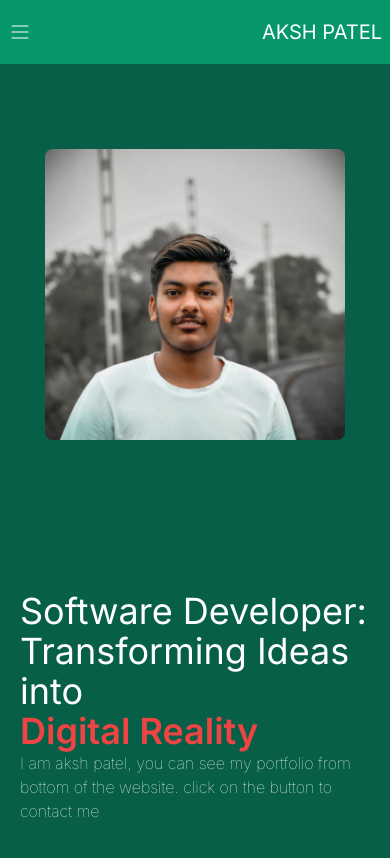
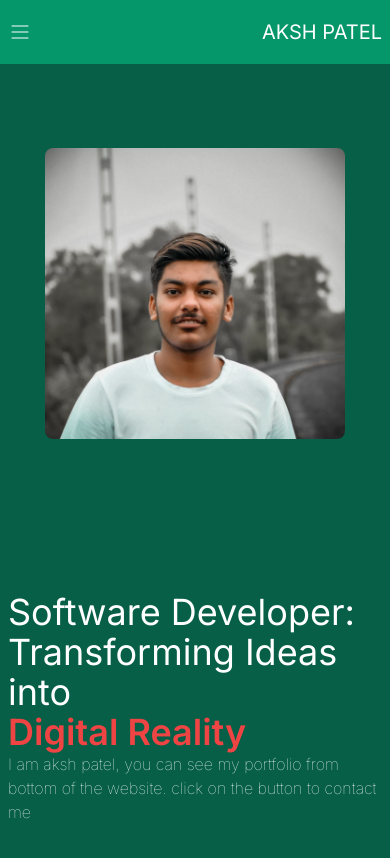
Before and after one commit to akshpatell/portfolio, a Next.js app: page / in a window 390 px wide. Shown: the top 858 px of the page. Built offline with nearby package versions, Linux system fonts and the light colour scheme.

Commit message:
header and male components changes

```diff
--- a/src/components/Header/index.jsx
+++ b/src/components/Header/index.jsx
@@ -41,7 +41,7 @@ const Header = () => {
               strokeLinecap="round"
               strokeLinejoin="round"
               strokeWidth={1}
-              d="M4 6h16M4 12h16M4 18h16"
+              d="M6 18L18 6M6 6l12 12"
             />
           </svg>
         ) : (
--- a/src/components/Male/index.jsx
+++ b/src/components/Male/index.jsx
@@ -3,7 +3,7 @@ import React from "react";
 
 const Male = () => {
   return (
-    <div className=" flex justify-center items-center p-5 bg-emerald-800 gap-5 flex-wrap-reverse h-screen w-full">
+    <div className=" flex justify-center items-center p-2 bg-emerald-800 sm:gap-5 flex-wrap-reverse h-screen w-full">
       <div>
         <h1 className="text-5xl max-sm:text-4xl font-semiboldbold text-white">
           Software Developer:
```
